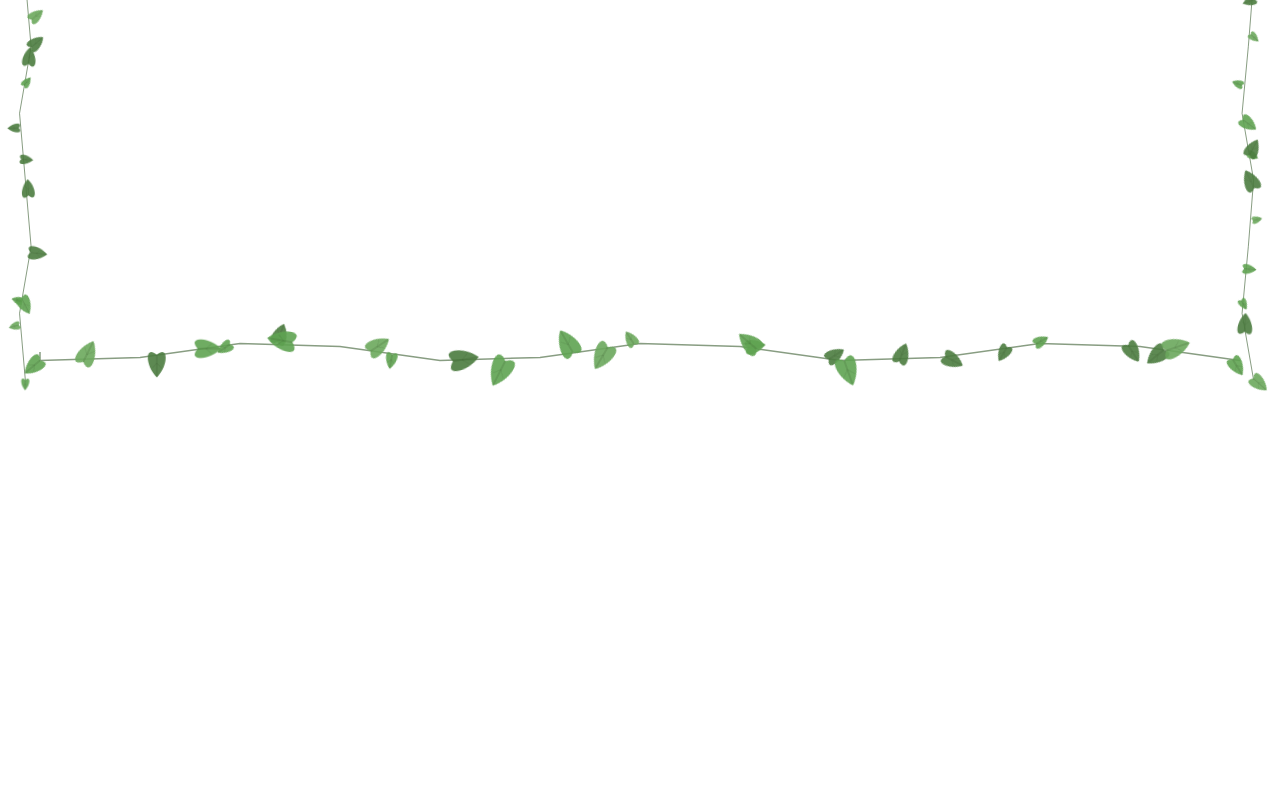
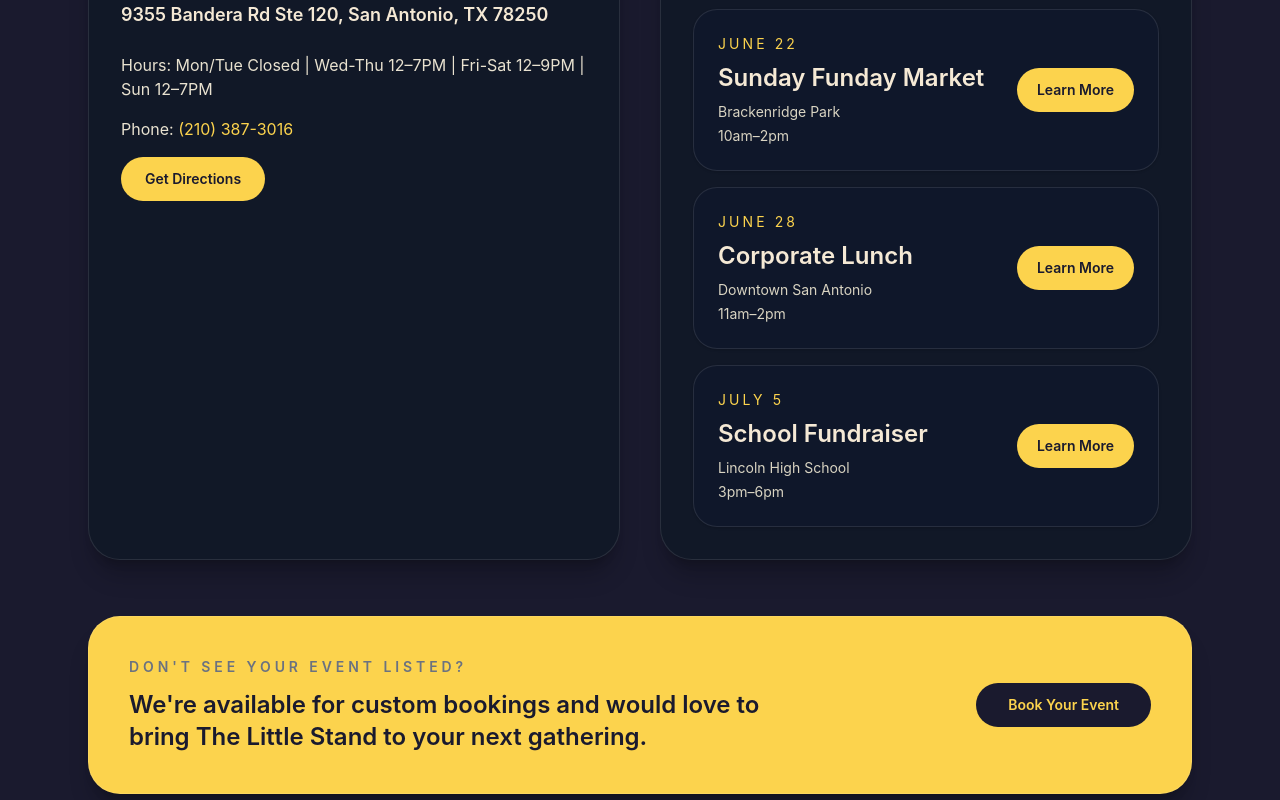
Before and after one commit to masterchiefdevelopment/the-little-stand-that-could-, a React (Vite) app: page /upcoming-events in a window 1280 px wide. Before the commit this address had no page. Shown: the part 420-1220 px from the top of the page. Before the commit the page ends 800 px from the top, so only its background shows below. Built offline with nearby package versions, Linux system fonts and the light colour scheme.

Commit message:
Build Upcoming Events and Reviews pages - complete site structure

```diff
--- a/src/App.jsx
+++ b/src/App.jsx
@@ -12,6 +12,8 @@ import Account from './pages/Account'
 import Admin from './pages/Admin'
 import WhyCompaniesChooseUs from './pages/WhyCompaniesChooseUs'
 import CommunityImpact from './pages/CommunityImpact'
+import UpcomingEvents from './pages/UpcomingEvents'
+import Reviews from './pages/Reviews'
 
 function App() {
   return (
@@ -26,6 +28,8 @@ function App() {
           <Route path="/events" element={<Events />} />
           <Route path="/why-companies-choose-us" element={<WhyCompaniesChooseUs />} />
           <Route path="/community-impact" element={<CommunityImpact />} />
+          <Route path="/upcoming-events" element={<UpcomingEvents />} />
+          <Route path="/reviews" element={<Reviews />} />
           <Route path="/story" element={<Story />} />
           <Route path="/test" element={<Test />} />
           <Route path="/account" element={<Account />} />
--- /dev/null
+++ b/src/pages/Reviews.jsx
@@ -0,0 +1,106 @@
+import Nav from '../components/Nav'
+import Footer from '../components/Footer'
+
+const reviews = [
+  {
+    quote:
+      'Fresh, delicious, and the team is so friendly. Perfect for our company event and made every guest feel welcome.',
+    name: 'Sarah M.',
+    location: 'San Antonio, TX',
+  },
+  {
+    quote:
+      'The lemonade was the highlight of our school fundraiser. The service was warm, professional, and truly local.',
+    name: 'EduCare Academy',
+    location: 'San Antonio, TX',
+  },
+  {
+    quote:
+      'We booked them for an office lunch and the whole team raved about the flavors and how smoothly everything was handled.',
+    name: 'James T.',
+    location: 'Downtown SA',
+  },
+  {
+    quote:
+      'Family-owned feel with event-level polish. They showed up on time and delivered fresh taste with a smile.',
+    name: 'Olivia R.',
+    location: 'Alamo Heights',
+  },
+  {
+    quote:
+      'A reliable choice for community gatherings. Great flavors, inviting staff, and a stress-free experience from start to finish.',
+    name: 'River City Church',
+    location: 'San Antonio, TX',
+  },
+  {
+    quote:
+      'Friendly service, bright branding, and the lemonade was exceptional. Our guests loved every sip.',
+    name: 'Michael B.',
+    location: 'Southtown',
+  },
+]
+
+function Reviews() {
+  return (
+    <div className="min-h-screen bg-[#1a1a2e] text-[#f5f0e8]">
+      <Nav />
+
+      <main className="mx-auto max-w-6xl px-4 py-12 sm:px-6 lg:py-16">
+        <section className="text-center">
+          <p className="mb-4 text-sm font-semibold uppercase tracking-[0.28em] text-[#FCD34D]">
+            Trust & Testimonials
+          </p>
+          <h1 className="mx-auto max-w-3xl text-4xl font-semibold tracking-tight sm:text-5xl lg:text-6xl">
+            What People Are Saying
+          </h1>
+          <p className="mx-auto mt-6 max-w-2xl text-base leading-8 text-[#E9E2D0] sm:text-lg">
+            Join hundreds of happy customers who love our fresh flavors, friendly service, and event-ready hospitality.
+          </p>
+        </section>
+
+        <section className="mt-14 grid gap-6 sm:grid-cols-2 lg:grid-cols-3">
+          {reviews.map((review, index) => (
+            <article
+              key={`${review.name}-${index}`}
+              className="rounded-[2rem] border border-white/10 bg-[#111827] p-8 shadow-xl shadow-black/20"
+            >
+              <div className="mb-5 flex items-center gap-1 text-[#FCD34D]">
+                {Array.from({ length: 5 }).map((_, starIndex) => (
+                  <span key={starIndex} className="text-lg">⭐</span>
+                ))}
+              </div>
+              <p className="text-base leading-8 text-[#E9E2D0]">“{review.quote}”</p>
+              <div className="mt-6 border-t border-white/10 pt-4 text-sm text-[#F5E9D5]">
+                <p className="font-semibold">{review.name}</p>
+                {review.location && <p className="mt-1 text-[#D9D4C2]">{review.location}</p>}
+              </div>
+            </article>
+          ))}
+        </section>
+
+        <section className="mt-14 rounded-[2rem] border border-white/10 bg-[#FCD34D] p-10 text-[#1a1a2e] shadow-xl shadow-black/20">
+          <div className="flex flex-col gap-6 sm:flex-row sm:items-center sm:justify-between">
+            <div>
+              <p className="text-sm font-semibold uppercase tracking-[0.28em] text-[#6B7280]">
+                Ready to try The Little Stand?
+              </p>
+              <p className="mt-3 max-w-2xl text-2xl font-semibold leading-8">
+                Experience our fresh, family-owned flavor at your next order or event.
+              </p>
+            </div>
+            <a
+              href="/order"
+              className="inline-flex w-full items-center justify-center rounded-full bg-[#1a1a2e] px-8 py-3 text-sm font-semibold text-[#FCD34D] transition hover:bg-[#111227] sm:w-auto"
+            >
+              Order Online
+            </a>
+          </div>
+        </section>
+      </main>
+
+      <Footer />
+    </div>
+  )
+}
+
+export default Reviews
--- /dev/null
+++ b/src/pages/UpcomingEvents.jsx
@@ -0,0 +1,116 @@
+import Nav from '../components/Nav'
+import Footer from '../components/Footer'
+
+const upcomingEvents = [
+  {
+    date: 'June 22',
+    name: 'Sunday Funday Market',
+    location: 'Brackenridge Park',
+    time: '10am–2pm',
+  },
+  {
+    date: 'June 28',
+    name: 'Corporate Lunch',
+    location: 'Downtown San Antonio',
+    time: '11am–2pm',
+  },
+  {
+    date: 'July 5',
+    name: 'School Fundraiser',
+    location: 'Lincoln High School',
+    time: '3pm–6pm',
+  },
+]
+
+function UpcomingEvents() {
+  return (
+    <div className="min-h-screen bg-[#1a1a2e] text-[#f5f0e8]">
+      <Nav />
+
+      <main className="mx-auto max-w-6xl px-4 py-12 sm:px-6 lg:py-16">
+        <section className="text-center">
+          <p className="mb-4 text-sm font-semibold uppercase tracking-[0.28em] text-[#FCD34D]">
+            Where To Find Us
+          </p>
+          <h1 className="mx-auto max-w-3xl text-4xl font-semibold tracking-tight sm:text-5xl lg:text-6xl">
+            Where To Find Us
+          </h1>
+          <p className="mx-auto mt-6 max-w-2xl text-base leading-8 text-[#E9E2D0] sm:text-lg">
+            Visit our storefront or catch us at upcoming events.
+          </p>
+        </section>
+
+        <section className="mt-14 grid gap-10 lg:grid-cols-2">
+          <div className="rounded-[2rem] border border-white/10 bg-[#111827] p-8 shadow-xl shadow-black/20">
+            <h2 className="text-3xl font-semibold text-[#FCD34D]">Our Storefront</h2>
+            <p className="mt-6 text-lg font-semibold text-[#F5E9D5]">9355 Bandera Rd Ste 120, San Antonio, TX 78250</p>
+            <div className="mt-6 space-y-4 text-[#E9E2D0]">
+              <p>
+                Hours: Mon/Tue Closed | Wed-Thu 12–7PM | Fri-Sat 12–9PM | Sun 12–7PM
+              </p>
+              <p>Phone: <a href="tel:+12103873016" className="text-[#FCD34D] hover:text-[#E5C326]">(210) 387-3016</a></p>
+              <a
+                href="https://www.google.com/maps/dir/?api=1&destination=9355+Bandera+Rd+Ste+120+San+Antonio+TX+78250"
+                target="_blank"
+                rel="noreferrer"
+                className="inline-flex rounded-full bg-[#FCD34D] px-6 py-3 text-sm font-semibold text-[#1a1a2e] transition hover:bg-[#e3c30d]"
+              >
+                Get Directions
+              </a>
+            </div>
+          </div>
+
+          <div className="rounded-[2rem] border border-white/10 bg-[#111827] p-8 shadow-xl shadow-black/20">
+            <h2 className="text-3xl font-semibold text-[#FCD34D]">Upcoming Events</h2>
+            <div className="mt-8 space-y-4">
+              {upcomingEvents.map((event) => (
+                <div
+                  key={event.date + event.name}
+                  className="rounded-3xl border border-white/10 bg-[#0f172a] p-6 shadow-sm"
+                >
+                  <div className="flex flex-col gap-4 sm:flex-row sm:items-center sm:justify-between">
+                    <div>
+                      <p className="text-sm uppercase tracking-[0.22em] text-[#FCD34D]">{event.date}</p>
+                      <p className="mt-2 text-2xl font-semibold text-[#F5E9D5]">{event.name}</p>
+                      <p className="mt-2 text-sm text-[#d9d4c2]">{event.location}</p>
+                      <p className="mt-1 text-sm text-[#d9d4c2]">{event.time}</p>
+                    </div>
+                    <a
+                      href="#"
+                      className="inline-flex rounded-full bg-[#FCD34D] px-5 py-3 text-sm font-semibold text-[#1a1a2e] transition hover:bg-[#e3c30d]"
+                    >
+                      Learn More
+                    </a>
+                  </div>
+                </div>
+              ))}
+            </div>
+          </div>
+        </section>
+
+        <section className="mt-14 rounded-[2rem] border border-white/10 bg-[#FCD34D] p-10 text-[#1a1a2e] shadow-xl shadow-black/20">
+          <div className="flex flex-col gap-6 sm:flex-row sm:items-center sm:justify-between">
+            <div>
+              <p className="text-sm font-semibold uppercase tracking-[0.28em] text-[#6B7280]">
+                Don&apos;t see your event listed?
+              </p>
+              <p className="mt-3 max-w-2xl text-2xl font-semibold leading-8">
+                We&apos;re available for custom bookings and would love to bring The Little Stand to your next gathering.
+              </p>
+            </div>
+            <a
+              href="/events"
+              className="inline-flex w-full items-center justify-center rounded-full bg-[#1a1a2e] px-8 py-3 text-sm font-semibold text-[#FCD34D] transition hover:bg-[#111227] sm:w-auto"
+            >
+              Book Your Event
+            </a>
+          </div>
+        </section>
+      </main>
+
+      <Footer />
+    </div>
+  )
+}
+
+export default UpcomingEvents
```
